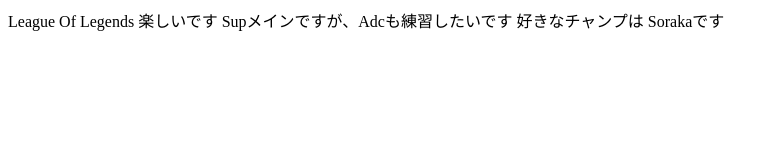
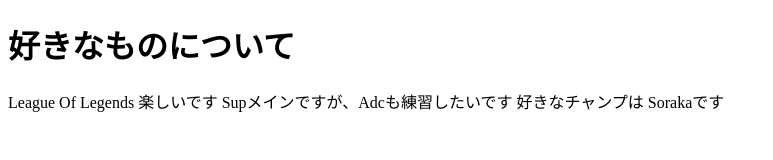
Before and after one commit to hattorisaho/html-sample, a website: page public/index.html in a window 1280 px wide. Shown: the whole page, without its empty margins (0-773 px from the left). Drawn offline with Linux system fonts and the light colour scheme.

Commit message:
ヘッダーつくってみた

```diff
--- a/public/index.html
+++ b/public/index.html
@@ -6,6 +6,7 @@
 
 
 <body>
+	<h1>好きなものについて</h1>
 League Of Legends 楽しいです
 Supメインですが、Adcも練習したいです
 好きなチャンプは Sorakaです
```
